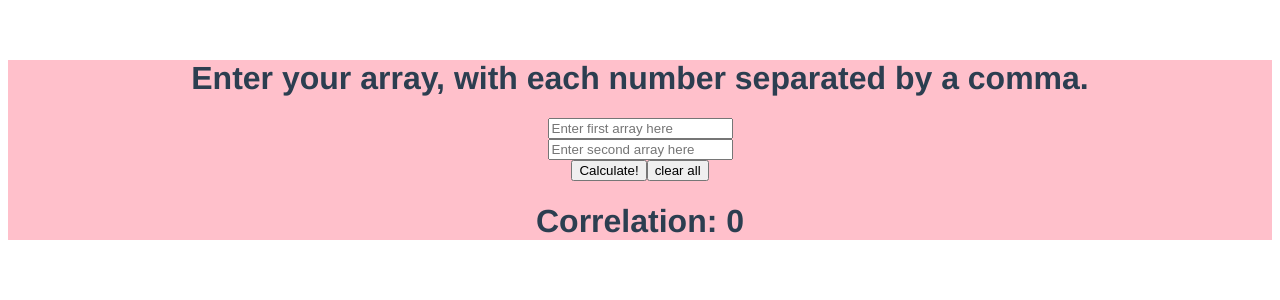
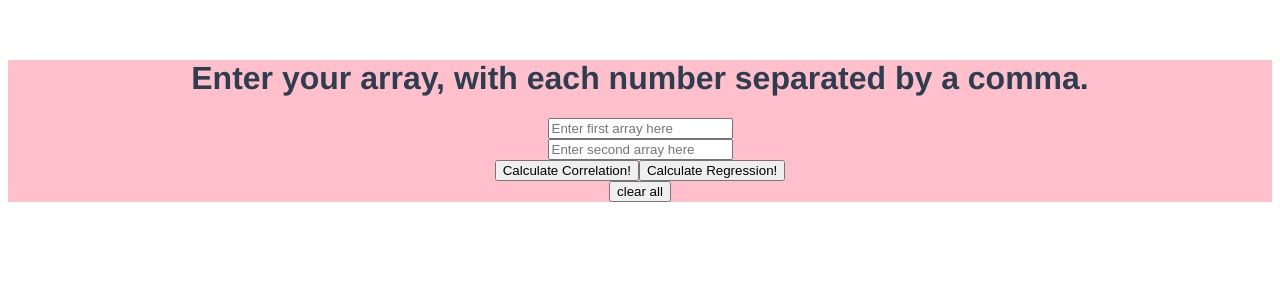
Before and after one commit to MOwneZ/assignment2, a Vue app: page / in a window 1280 px wide. Shown: the top 300 px of the page. Built offline with nearby package versions, Linux system fonts and the light colour scheme.

Commit message:
Finished Regression Calculator

```diff
--- a/src/App.vue
+++ b/src/App.vue
@@ -1,7 +1,7 @@
 <template>
   <div id="app">
     <InputArrays :setArrays="setArrays"></InputArrays>
-    <h1>Correlation: {{ correlation }}</h1>
+    <h1>{{ result }}</h1>
   </div>
 </template>
 <script>
@@ -16,21 +16,32 @@ export default {
     return {
       array1: [],
       array2: [],
-      correlation: 0
+      result: ""
     };
   },
   methods: {
-    sendCalculator() {
+    getCorrelation() {
+      console.log("correlation");
       let theCalculator = new Calculator();
-      this.correlation = theCalculator.calculateCorrelation(
+      this.result = theCalculator.calculateCorrelation(
         this.array1,
         this.array2
       );
     },
-    setArrays(array1, array2) {
+    getRegression() {
+      console.log("regression");
+      let theCalculator = new Calculator();
+      this.result = theCalculator.calculateRegression(this.array1, this.array2);
+    },
+    setArrays(array1, array2, number) {
       this.array1 = array1;
       this.array2 = array2;
-      this.sendCalculator();
+      if (number === 1) {
+        this.getCorrelation();
+      }
+      if (number === 2) {
+        this.getRegression();
+      }
     }
   }
 };
--- a/src/components/InputArrays.vue
+++ b/src/components/InputArrays.vue
@@ -15,7 +15,9 @@
       ref="textArray2"
     >
     <br>
-    <button @click="getCorrelation()">Calculate!</button>
+    <button @click="getCalculation(1)">Calculate Correlation!</button>
+    <button @click="getCalculation(2)">Calculate Regression!</button>
+    <br>
     <button @click="clearAll()">clear all</button>
   </div>
 </template>
@@ -27,10 +29,10 @@ export default {
     setArrays: Function
   },
   methods: {
-    getCorrelation() {
+    getCalculation(number) {
       let textArray1 = this.$refs.textArray1.value;
       let textArray2 = this.$refs.textArray2.value;
-      this.setArrays(textArray1, textArray2);
+      this.setArrays(textArray1, textArray2, number);
     },
     clearAll() {
       this.$refs.textArray1.value = "";
--- a/src/main.js
+++ b/src/main.js
@@ -40,8 +40,49 @@ export class Calculator {
     }
     return total;
   }
+  getArraySquared(array) {
+    let arrayLength = array.length;
+    let total = 0;
+    for (var i = 0; i < arrayLength; i++) {
+      total += array[i] * array[i];
+    }
+    return total;
+  }
+  getMean(array) {
+    let arrayLength = array.length;
+    let sum = this.getSum(array);
+    let mean = sum / arrayLength;
+    return mean;
+  }
+  calculateStdDeviation(array) {
+    let arrayLength = array.length;
+    let sum = this.getSum(array);
+    let mean = sum / array.length;
+    let xMinusMean = 0;
+    let xMinusMeanSq = 0;
+    for (var x = 0; x < arrayLength; x++) {
+      xMinusMean = array[x] - mean;
+      xMinusMeanSq += xMinusMean * xMinusMean;
+    }
+    let stdDev = Math.sqrt(xMinusMeanSq / (arrayLength - 1));
+    return stdDev;
+  }
+  calculateRegression(textArray1, textArray2) {
+    this.array1 = this.getConvertArray(textArray1);
+    this.array2 = this.getConvertArray(textArray2);
+    this.arrayLength = this.array1.length;
+    let xMean = this.getMean(this.array1);
+    let yMean = this.getMean(this.array2);
+    let xTimesY = this.getxTimesY(this.array1, this.array2);
+    let xSquared = this.getArraySquared(this.array1);
+    console.log(xMean, yMean, xTimesY, xSquared);
+    let sigArray1 = xTimesY - this.arrayLength * xMean * yMean;
+    let sigArray2 = xSquared - this.arrayLength * xMean * xMean;
+    let beta1 = sigArray1 / sigArray2;
+    let beta2 = yMean - beta1 * xMean;
+    return "Beta 1: " + beta1 + " Beta 0: " + beta2;
+  }
   calculateCorrelation(textArray1, textArray2) {
-    console.log(textArray1, textArray2);
     this.array1 = this.getConvertArray(textArray1);
     this.array2 = this.getConvertArray(textArray2);
     this.arrayLength = this.array1.length;
@@ -59,16 +100,6 @@ export class Calculator {
     let n7 = Math.sqrt(n6);
     let n8 = n5 / n7;
     let finalCorrelation = n8 * n8;
-    return finalCorrelation;
-  }
-  clearAll() {
-    this.$refs.textArray1.value = "";
-    this.$refs.textArray2.value = "";
-    this.message1 = "";
-    this.message2 = "";
-    this.arrayLength = 0;
-    this.array1Sum = 0;
-    this.array2Sum = 0;
-    this.errorText = "";
+    return "Correlation: " + finalCorrelation;
   }
 }
```
